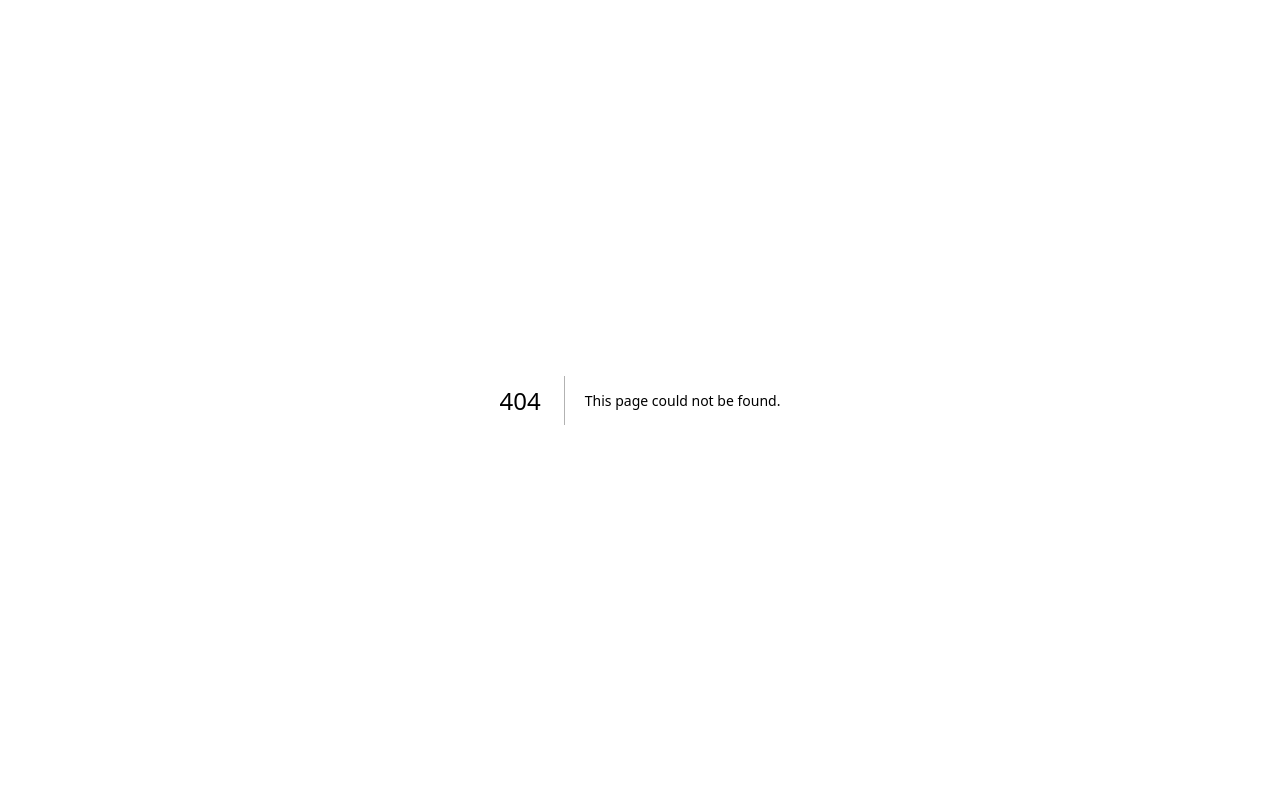
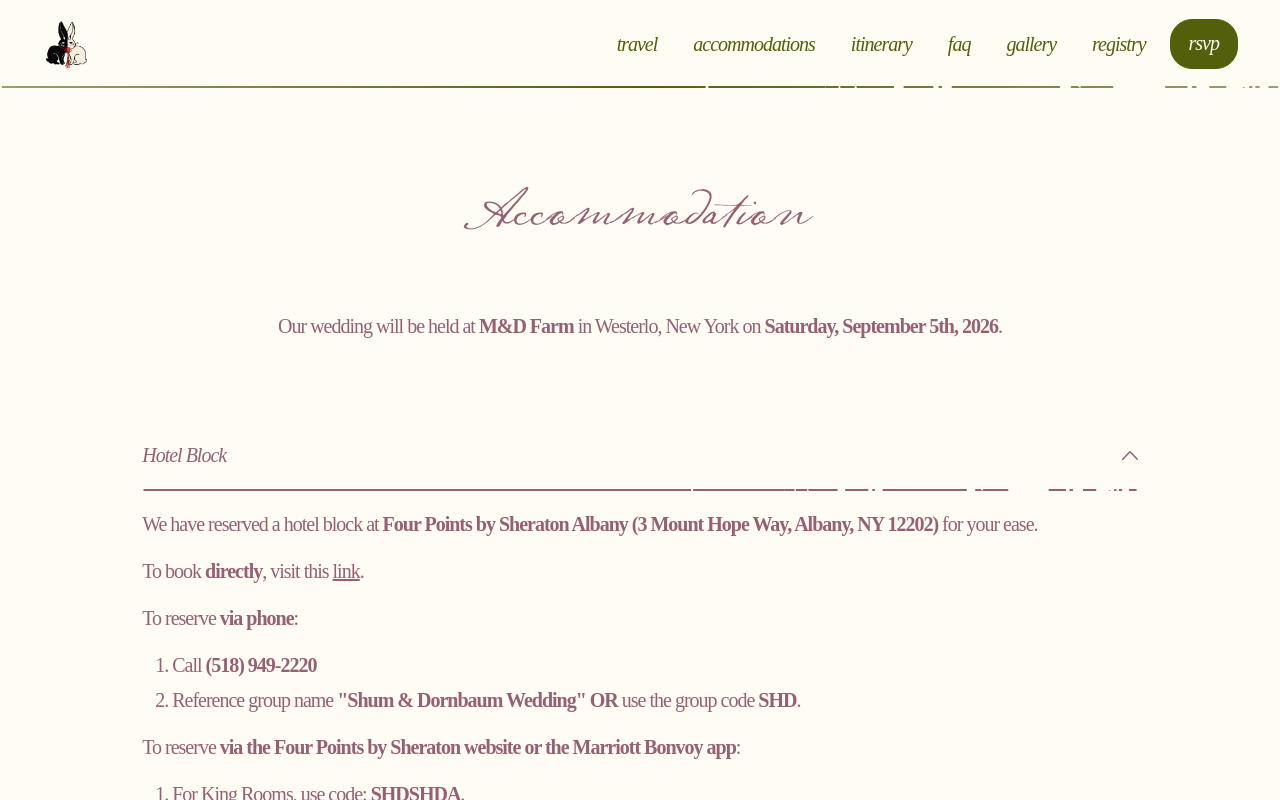
Before and after one commit to lav-ily/emily-daniel-2026, a Next.js app: page /accommodations in a window 1280 px wide. Before the commit this address had no page. Built offline with nearby package versions, Linux system fonts and the light colour scheme.

Commit message:
Remove unused CSS styles and refactor TravelPage component to utilize AccordionSection for improved structure and maintainability.

```diff
--- /dev/null
+++ b/app/accommodations/page.tsx
@@ -0,0 +1,146 @@
+import Header from "@/app/components/Header";
+import AccordionSection from "@/app/components/AccordionSection";
+import styles from "@/app/components/ContentPage.module.css";
+
+export default function AccommodationsPage() {
+  return (
+    <div className={styles.page}>
+      <Header />
+
+      <main className={styles.main}>
+        <div className={styles.intro}>
+          <h1 className={styles.pageTitle}>Accommodation</h1>
+          <div className={styles.introText}>
+            <p>
+              Our wedding will be held at <strong>M&D Farm</strong> in Westerlo,
+              New York on <strong>Saturday, September 5th, 2026</strong>.
+            </p>
+          </div>
+        </div>
+
+        <div className={styles.sections}>
+          <AccordionSection title="Hotel Block">
+            <p>
+              We have reserved a hotel block at{" "}
+              <strong>
+                Four Points by Sheraton Albany (3 Mount Hope Way, Albany, NY
+                12202)
+              </strong>{" "}
+              for your ease.
+            </p>
+
+            <p>
+              To book <strong>directly</strong>, visit this{" "}
+              <a
+                href="https://www.marriott.com/event-reservations/reservation-link.mi?id=1758984104187&key=GRP&app=resvlink"
+                target="_blank"
+                rel="noopener noreferrer"
+              >
+                link
+              </a>
+              .
+            </p>
+
+            <div>
+              <p>
+                To reserve <strong>via phone</strong>:
+              </p>
+            </div>
+            <ol>
+              <li>
+                Call <strong>(518) 949-2220</strong>
+              </li>
+              <li>
+                Reference group name{" "}
+                <strong>&quot;Shum &amp; Dornbaum Wedding&quot;</strong>{" "}
+                <strong>OR</strong> use the group code <strong>SHD</strong>.
+              </li>
+            </ol>
+
+            <div>
+              <p>
+                To reserve{" "}
+                <strong>
+                  via the Four Points by Sheraton website or the Marriott Bonvoy
+                  app
+                </strong>
+                :
+              </p>
+            </div>
+            <ol>
+              <li>
+                For King Rooms, use code: <strong>SHDSHDA</strong>.
+              </li>
+              <li>
+                For Double Queen Rooms, use code: <strong>SHDSHDB</strong>.
+              </li>
+            </ol>
+
+            <p>We encourage booking ahead of time!</p>
+          </AccordionSection>
+
+          <AccordionSection title="AirBnB">
+            <p>
+              The Catskills have beautiful AirBnB options available for booking.
+              We recommend booking in these areas:
+            </p>
+            <ul>
+              <li>Westerlo</li>
+              <li>Albany</li>
+              <li>Hudson</li>
+              <li>Troy</li>
+            </ul>
+            <p>
+              Or any of the surrounding towns near Westerlo. We encourage
+              booking ahead of time for the best possible rate due to the holiday
+              weekend!
+            </p>
+          </AccordionSection>
+
+          <AccordionSection title="Additional Hotels">
+            <p>
+              If you would like to explore staying at a different hotel than our
+              listed hotel block, we recommend any of the below:
+            </p>
+
+            <div className={styles.townGroup}>
+              <p className={styles.townName}>Albany</p>
+              <ul>
+                <li>Renaissance Albany</li>
+                <li>Morgan Statehouse Inn</li>
+              </ul>
+            </div>
+
+            <div className={styles.townGroup}>
+              <p className={styles.townName}>Hudson</p>
+              <ul>
+                <li>The Maker</li>
+                <li>The Wick</li>
+                <li>WM Farmer &amp; Sons Inn</li>
+              </ul>
+            </div>
+
+            <div className={styles.townGroup}>
+              <p className={styles.townName}>Troy</p>
+              <ul>
+                <li>Courtyard by Marriott Albany Troy Waterfront</li>
+              </ul>
+            </div>
+
+            <div className={styles.townGroup}>
+              <p className={styles.townName}>Leeds</p>
+              <ul>
+                <li>Camptown Catskill</li>
+              </ul>
+            </div>
+
+            <p>
+              We encourage booking ahead of time for the best possible rate due
+              to the holiday weekend!
+            </p>
+          </AccordionSection>
+        </div>
+      </main>
+    </div>
+  );
+}
--- /dev/null
+++ b/app/components/AccordionSection.tsx
@@ -0,0 +1,59 @@
+"use client";
+
+import { useState } from "react";
+import Image from "next/image";
+import styles from "./ContentPage.module.css";
+
+function ChevronIcon({ open }: { open: boolean }) {
+  return (
+    <svg
+      width="16"
+      height="9"
+      viewBox="0 0 16 9"
+      fill="none"
+      xmlns="http://www.w3.org/2000/svg"
+      className={`${styles.chevron} ${open ? styles.chevronOpen : ""}`}
+    >
+      <path
+        d="M0.75 8.25L8 0.75L15.25 8.25"
+        stroke="#956074"
+        strokeWidth="1.5"
+        strokeLinecap="round"
+        strokeLinejoin="round"
+      />
+    </svg>
+  );
+}
+
+interface AccordionSectionProps {
+  title: React.ReactNode;
+  children: React.ReactNode;
+  defaultOpen?: boolean;
+}
+
+export default function AccordionSection({
+  title,
+  children,
+  defaultOpen = true,
+}: AccordionSectionProps) {
+  const [open, setOpen] = useState(defaultOpen);
+
+  return (
+    <section className={styles.accordion}>
+      <button
+        className={styles.accordionHeader}
+        onClick={() => setOpen(!open)}
+        aria-expanded={open}
+      >
+        <span className={styles.accordionTitle}>{title}</span>
+        <ChevronIcon open={open} />
+      </button>
+
+      <div className={styles.sectionLine}>
+        <Image src="/images/line-section.svg" alt="" fill aria-hidden="true" />
+      </div>
+
+      {open && <div className={styles.accordionBody}>{children}</div>}
+    </section>
+  );
+}
--- a/app/travel/page.module.css
+++ b/app/components/ContentPage.module.css
@@ -135,6 +135,13 @@
   list-style-type: disc;
 }
 
+.accordionBody ol {
+  display: flex;
+  flex-direction: column;
+  gap: 12px;
+  padding-left: 30px;
+}
+
 .accordionBody a {
   color: #956074;
   text-decoration: underline;
@@ -143,6 +150,23 @@
 
 .accordionBody a:hover {
   opacity: 0.7;
+}
+
+/* ── Town groupings (Accommodations) ────────────── */
+
+.townGroup {
+  display: flex;
+  flex-direction: column;
+  gap: 14px;
+}
+
+.townName {
+  font-family: 'Times New Roman', 'Times', Georgia, serif;
+  font-weight: 700;
+  font-size: 20px;
+  color: #956074;
+  letter-spacing: -1px;
+  line-height: normal;
 }
 
 /* ── Responsive ─────────────────────────────────── */
@@ -177,4 +201,8 @@
   .accordionTitle {
     font-size: 17px;
   }
+
+  .townName {
+    font-size: 17px;
+  }
 }
```
Also changed, not shown: app/travel/page.tsx (+6 -62 lines).
